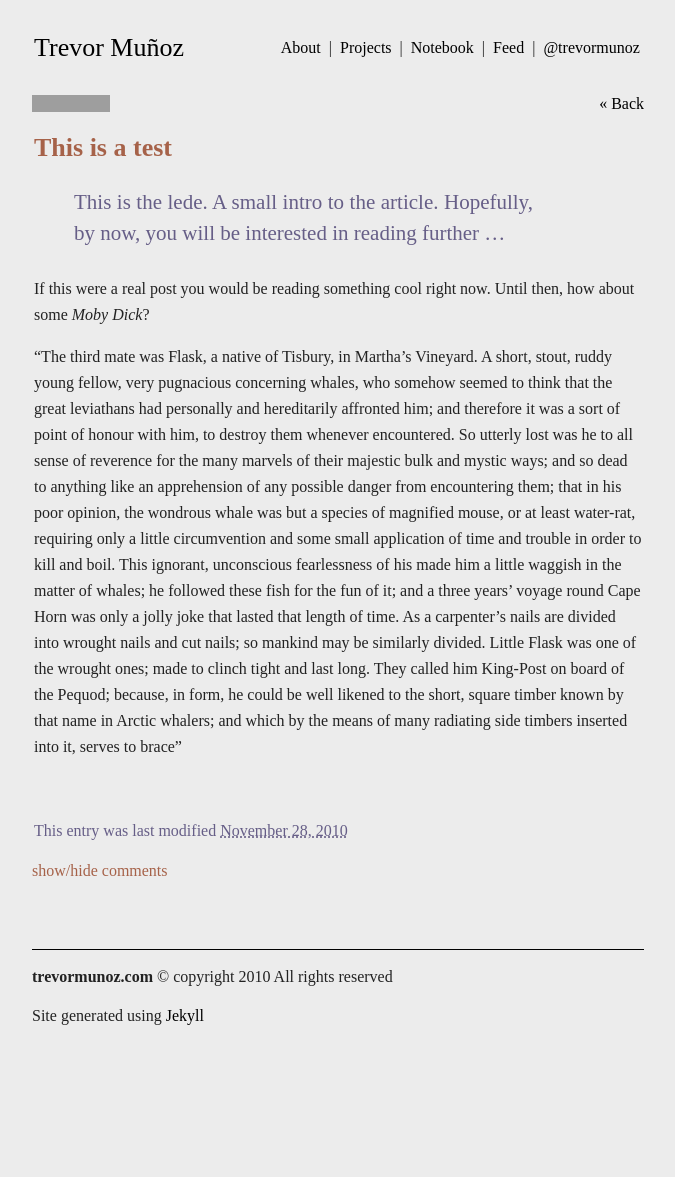
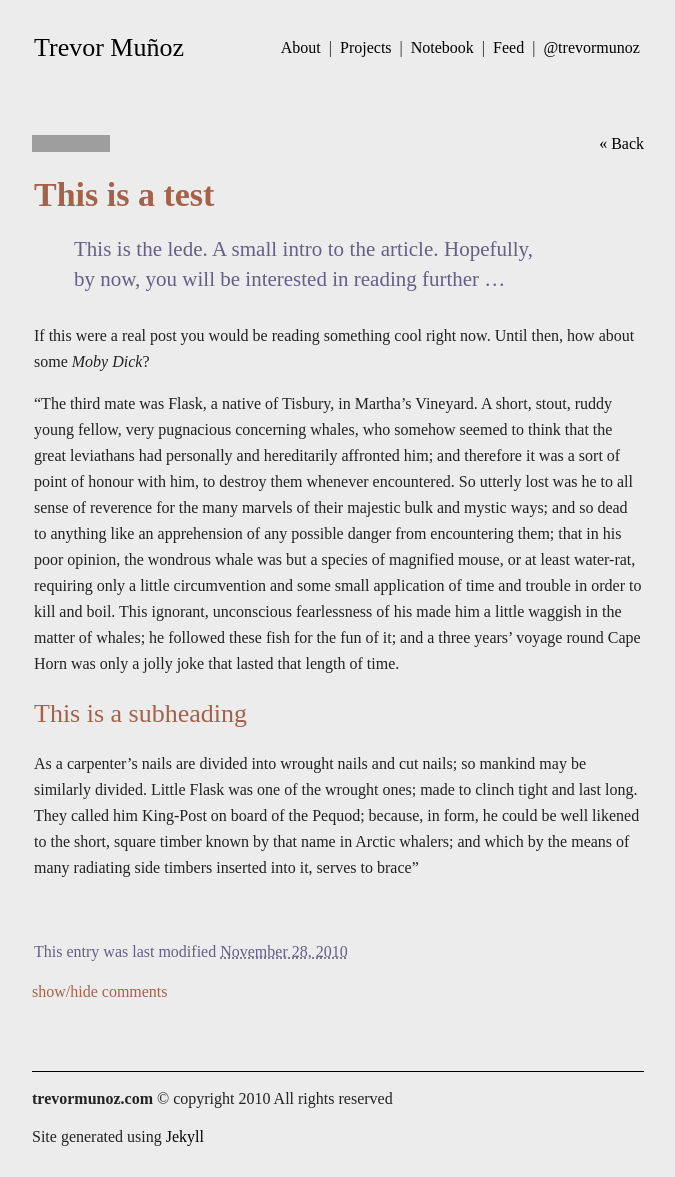
Before and after one commit to trevormunoz/calling-card, a Jekyll site: the page built from notebook/_posts/2010-11-25-this-is-a-test.md, in a window 1280 px wide. Shown: the whole page, without its empty margins (302-977 px from the left). Built offline with Jekyll 4.4.1, drawn with Linux system fonts in a browser that asks for light colours; nearby versions of some CDN libraries; library files that are not in the unit come from our copies; Markdown is read by kramdown in place of the engine named in the settings; comment, search, counter and statistics services are not loaded; before the commit the page ends 1056 px from its top, so only the background shows below that; grey boxes are pictures that could not be loaded.

Commit message:
tweaks to relative size of headings

```diff
--- a/css/main.css
+++ b/css/main.css
@@ -59,7 +59,7 @@
 }
 body .site .wrapper .splash {
   display: block;
-  margin-top: 80px;
+  margin-top: 120px;
   font-family: "p22-underground-1", "p22-underground-2";
   font-size: 1.625em;
   line-height: 1.4em;
@@ -74,13 +74,13 @@
   font-family: "ff-tisa-web-pro-1", "ff-tisa-web-pro-2";
 }
 body .site .wrapper .content {
-  margin-top: 80px;
+  margin-top: 120px;
   margin-bottom: 4.2em;
   min-height: 400px;
 }
 body .site .wrapper .content h2 {
   font-family: "p22-underground-1", "p22-underground-2";
-  font-size: 1.625em;
+  font-size: 2.125em;
   font-weight: 600;
   font-style: normal;
   padding-left: 2px;
@@ -115,7 +115,7 @@
 }
 body .site .wrapper .content ul li a:visited { color: #665e87; }
 body .site .wrapper .post {
-  margin-top: 80px;
+  margin-top: 120px;
   margin-bottom: 4.2em;
   min-height: 400px;
 }
@@ -123,6 +123,15 @@
   width: 100%;
   font-family: "p22-underground-1", "p22-underground-2";
   font-weight: 600;
+  font-size: 2.125em;
+  font-style: normal;
+  padding-left: 2px;
+  color: #a66249;
+}
+body .site .wrapper .post h3 {
+  width: 100%;
+  font-family: "p22-underground-1", "p22-underground-2";
+  font-weight: 400;
   font-size: 1.625em;
   font-style: normal;
   padding-left: 2px;
--- a/notebook/_posts/2010-11-25-this-is-a-test.md
+++ b/notebook/_posts/2010-11-25-this-is-a-test.md
@@ -9,7 +9,11 @@
 
 If this were a real post you would be reading something cool right now. Until then, how about some *Moby Dick*?
 
-"The third mate was Flask, a native of Tisbury, in Martha's Vineyard. A short, stout, ruddy young fellow, very pugnacious concerning whales, who somehow seemed to think that the great leviathans had personally and hereditarily affronted him; and therefore it was a sort of point of honour with him, to destroy them whenever encountered. So utterly lost was he to all sense of reverence for the many marvels of their majestic bulk and mystic ways; and so dead to anything like an apprehension of any possible danger from encountering them; that in his poor opinion, the wondrous whale was but a species of magnified mouse, or at least water-rat, requiring only a little circumvention and some small application of time and trouble in order to kill and boil. This ignorant, unconscious fearlessness of his made him a little waggish in the matter of whales; he followed these fish for the fun of it; and a three years' voyage round Cape Horn was only a jolly joke that lasted that length of time. As a carpenter's nails are divided into wrought nails and cut nails; so mankind may be similarly divided. Little Flask was one of the wrought ones; made to clinch tight and last long. They called him King-Post on board of the Pequod; because, in form, he could be well likened to the short, square timber known by that name in Arctic whalers; and which by the means of many radiating side timbers inserted into it, serves to brace"
+"The third mate was Flask, a native of Tisbury, in Martha's Vineyard. A short, stout, ruddy young fellow, very pugnacious concerning whales, who somehow seemed to think that the great leviathans had personally and hereditarily affronted him; and therefore it was a sort of point of honour with him, to destroy them whenever encountered. So utterly lost was he to all sense of reverence for the many marvels of their majestic bulk and mystic ways; and so dead to anything like an apprehension of any possible danger from encountering them; that in his poor opinion, the wondrous whale was but a species of magnified mouse, or at least water-rat, requiring only a little circumvention and some small application of time and trouble in order to kill and boil. This ignorant, unconscious fearlessness of his made him a little waggish in the matter of whales; he followed these fish for the fun of it; and a three years' voyage round Cape Horn was only a jolly joke that lasted that length of time.
+
+### This is a subheading ###
+
+As a carpenter's nails are divided into wrought nails and cut nails; so mankind may be similarly divided. Little Flask was one of the wrought ones; made to clinch tight and last long. They called him King-Post on board of the Pequod; because, in form, he could be well likened to the short, square timber known by that name in Arctic whalers; and which by the means of many radiating side timbers inserted into it, serves to brace"
 
 <div class="timestamp">
 <p class="timestamp">This entry was last modified <abbr class="timeago" title="2010-11-28 00:30:23">November 28, 2010</abbr></p>
```
Also changed, not shown: css/main.less (+14 -4 lines).
